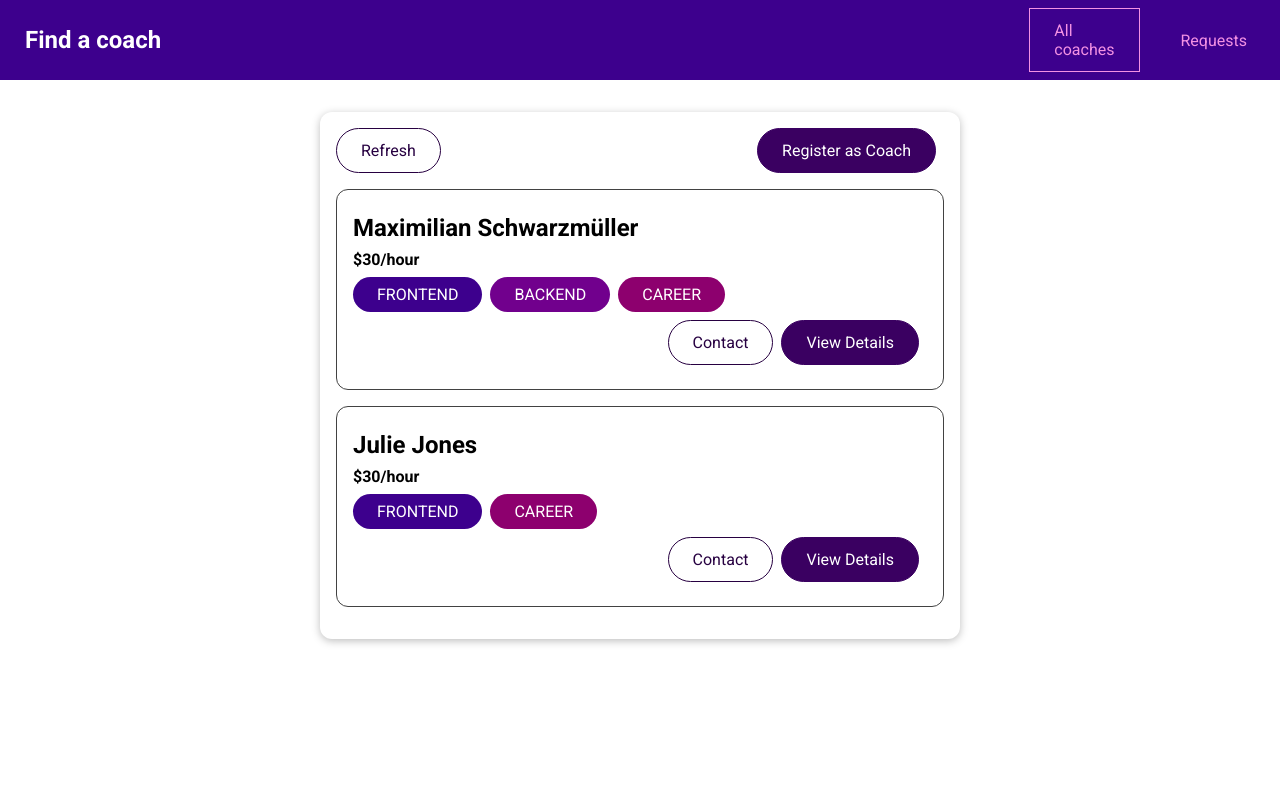
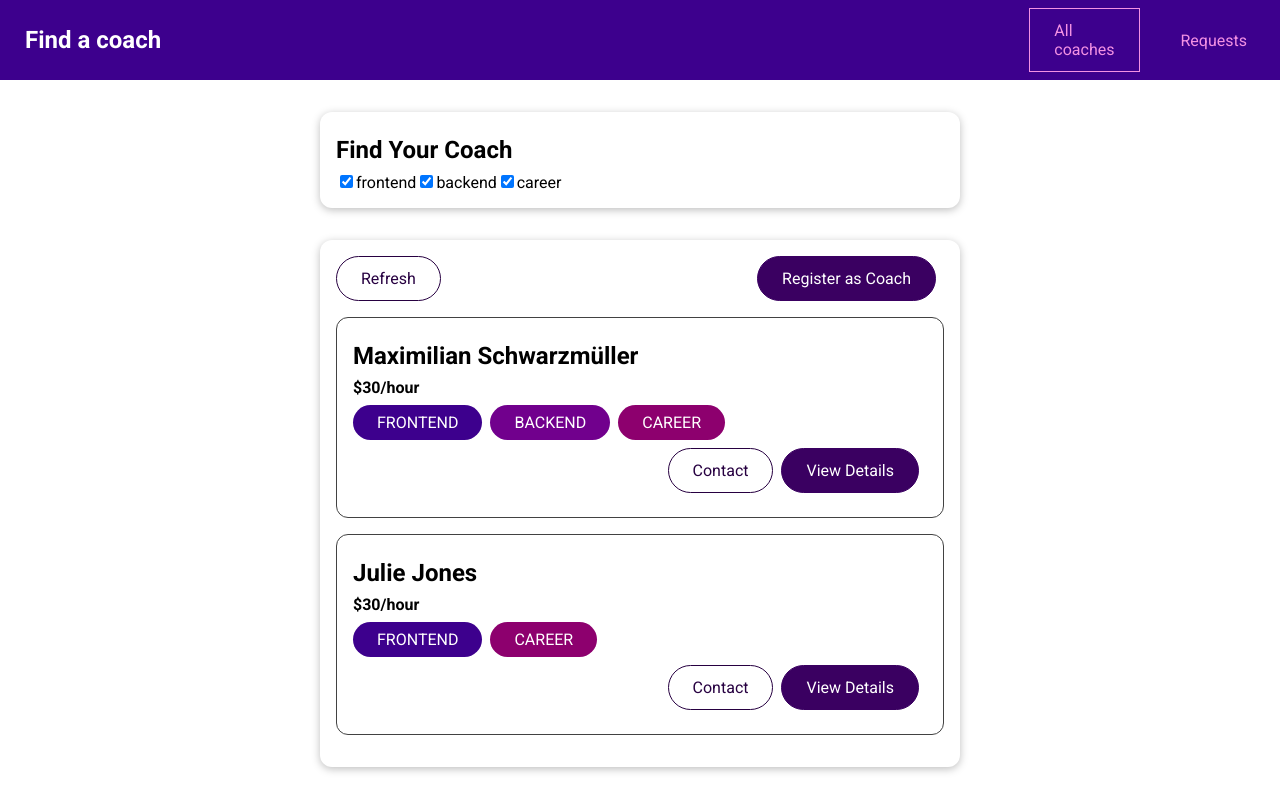
Before and after one commit to abhishek1234graphs/vueapp, a Vue app: page /coaches in a window 1280 px wide. Built offline with nearby package versions, Linux system fonts and the light colour scheme.

Commit message:
Added filtering in Coaches List Page

```diff
--- /dev/null
+++ b/src/components/coaches/CoachFilter.vue
@@ -0,0 +1,69 @@
+<template>
+    <base-card>
+        <h2>
+            Find Your Coach
+        </h2>
+        <span class="filter-options">
+            <input type="checkbox" id="frontend" checked @change="setFilter" />
+            <label for="frontend">frontend</label>
+        </span>
+        <span class="filter-options">
+            <input type="checkbox" id="backend" checked @change="setFilter" />
+            <label for="backend">backend</label>
+        </span>
+        <span class="filter-options">
+            <input type="checkbox" id="career" checked @change="setFilter" />
+            <label for="career">career</label>
+        </span>
+    </base-card>
+</template>
+
+<script>
+export default {
+    emits:['change-filter'],
+    data(){
+        return {
+            filters:{
+                frontend:true,
+                backend:true,
+                careers:true
+            }
+        }
+    },
+    methods:{
+        setFilter(event){
+            const inputId = event.target.id;
+            const isActive = event.target.checked;
+            const updatedFilters = {
+                ...this.filters,
+                [inputId]:isActive
+            };
+            this.filters = updatedFilters;
+            this.$emit('change-filter',updatedFilters)
+        }
+    }
+}
+</script>
+
+<style scoped>
+h2 {
+  margin: 0.5rem 0;
+}
+
+.filter-option {
+  margin-right: 1rem;
+}
+
+.filter-option label,
+.filter-option input {
+  vertical-align: middle;
+}
+
+.filter-option label {
+  margin-left: 0.25rem;
+}
+
+.filter-option.active label {
+  font-weight: bold;
+}
+</style>
--- a/src/pages/coaches/CoachesList.Vue
+++ b/src/pages/coaches/CoachesList.Vue
@@ -1,5 +1,6 @@
 <template>
     <span>
+        <coach-filter @change-filter="setFilters"></coach-filter>
         <base-card>
             <div class="controls">
                 <base-button mode="outline">Refresh</base-button>
@@ -23,20 +24,51 @@
 </template>
 
 <script>
-import CoachItem from '../../components/coaches/CoachItem.vue'
+import CoachItem from '../../components/coaches/CoachItem.vue';
+import CoachFilter from '../../components/coaches/CoachFilter.vue';
 export default {
     components: {
-        CoachItem
+        CoachItem,
+        CoachFilter
+    },
+    data(){
+        return {
+            activeFilters:{
+                frontend:true,
+                backend:true,
+                career:true
+            }
+        }
     },
     created(){
         console.log('Hello')
     },
     computed:{
         filteredCoaches(){
-            return this.$store.getters['coaches/coaches'];
+            const coaches = this.$store.getters['coaches/coaches'];
+            return coaches.filter(coach => {
+                if(this.activeFilters.frontend){
+                    if(coach.areas.includes('frontend'))
+                        return true;
+                }
+                if(this.activeFilters.backend){
+                    if(coach.areas.includes('backend'))
+                        return true;
+                }
+                if(this.activeFilters.career){
+                    if(coach.areas.includes('career'))
+                        return true;
+                }
+                return false
+            } )
         },
         hasCoaches(){
             return this.$store.getters['coaches/hasCoaches'];
+        }
+    },
+    methods:{
+        setFilters(updatedFilters){
+            this.activeFilters = updatedFilters;
         }
     }
 }
```
